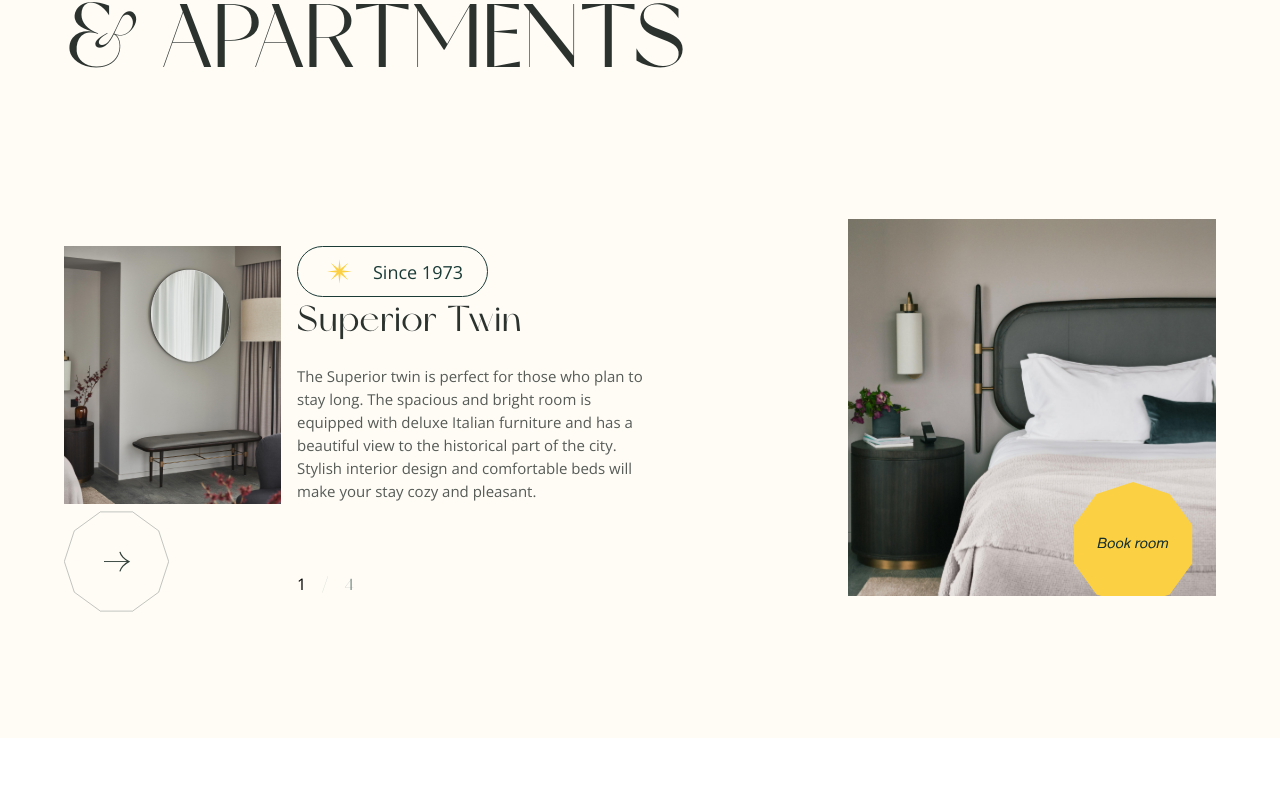
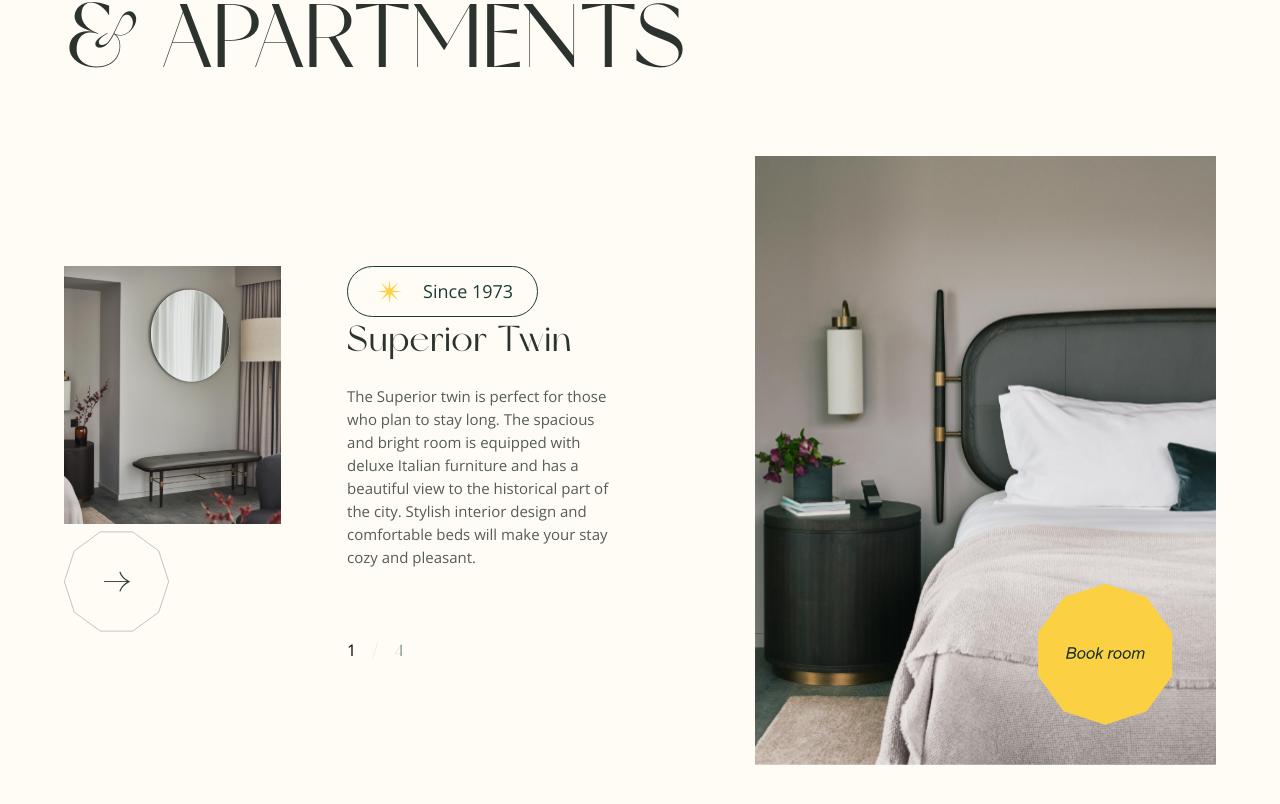
Before and after one commit to gift56/Fullstack-HotelWebsite, a React (Create React App) app: page / in a window 1280 px wide. Shown: the part 1962-2766 px from the top of the page. Before the commit the page ends 2700 px from the top, so only its background shows below. Built offline with nearby package versions, Linux system fonts and the light colour scheme.

Commit message:
fixing issues

```diff
--- a/src/components/RoomandApartment.jsx
+++ b/src/components/RoomandApartment.jsx
@@ -1,6 +1,7 @@
 import React from "react";
 import RightImge from "../assets/rmMain.svg";
 import MiniRightImg from "../assets/dRM.svg";
+import DesktopImg from "../assets/desktopPM.svg";
 import NextArrow from "../assets/nextBtn.svg";
 import Button from "./Button";
 import { Container } from "../styles/container.styled";
@@ -58,6 +59,9 @@ const RoomandApartment = () => {
             <div className="mainImg">
               <img src={RightImge} alt="Roomsimage" />
             </div>
+            <div className="deskImg">
+              <img src={DesktopImg} alt="Roomsimage" />
+            </div>
           </RoomRight>
         </RoomArea>
       </Container>
--- a/src/styles/roomandapartment.styled.js
+++ b/src/styles/roomandapartment.styled.js
@@ -95,10 +95,24 @@ export const RoomRight = styled.div`
     gap: 1rem;
     padding-top: 90px;
     padding-bottom: 40px;
+    @media screen and (min-width: ${({ theme }) => theme.mobile.tab}) {
+      padding: 0;
+    }
+    @media screen and (min-width: ${({ theme }) => theme.mobile.minLap}) {
+      flex: 1;
+    }
   }
   .arrowSide {
     @media screen and (min-width: 583px) {
       width: 100%;
+    }
+
+    @media screen and (min-width: ${({ theme }) => theme.mobile.minLap}) {
+      display: flex;
+      flex-direction: column;
+      justify-content: space-between;
+      align-items: flex-start;
+      width: 71%;
     }
     .minImg {
       display: none;
@@ -117,6 +131,9 @@ export const RoomRight = styled.div`
     }
   }
   .text {
+    @media screen and (min-width: ${({ theme }) => theme.mobile.minLap}) {
+      width: 100%;
+    }
     button {
       display: none;
     }
@@ -187,6 +204,9 @@ export const RoomRight = styled.div`
     @media screen and (min-width: ${({ theme }) => theme.mobile.tab}) {
       height: 377px;
     }
+    @media screen and (min-width: ${({ theme }) => theme.mobile.minLap}) {
+      display: none;
+    }
     @media screen and (max-width: 313px) {
       width: 100%;
     }
@@ -196,4 +216,14 @@ export const RoomRight = styled.div`
       object-fit: cover;
     }
   }
+  .deskImg {
+    display: none;
+    @media screen and (min-width: ${({ theme }) => theme.mobile.minLap}) {
+      display: block;
+      width: 40%;
+      img {
+        width: 100%;
+      }
+    }
+  }
 `;
```
Also changed, not shown: src/assets/desktopPM.svg (added).
